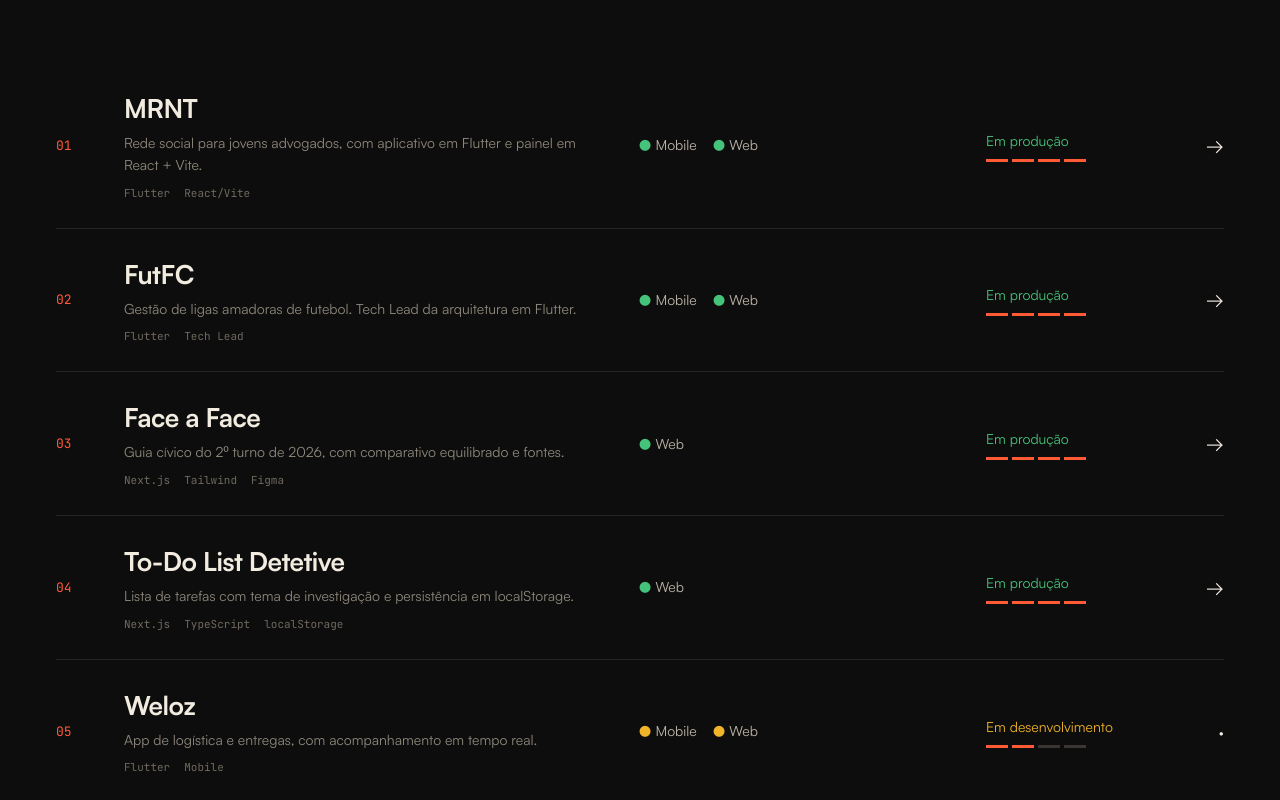
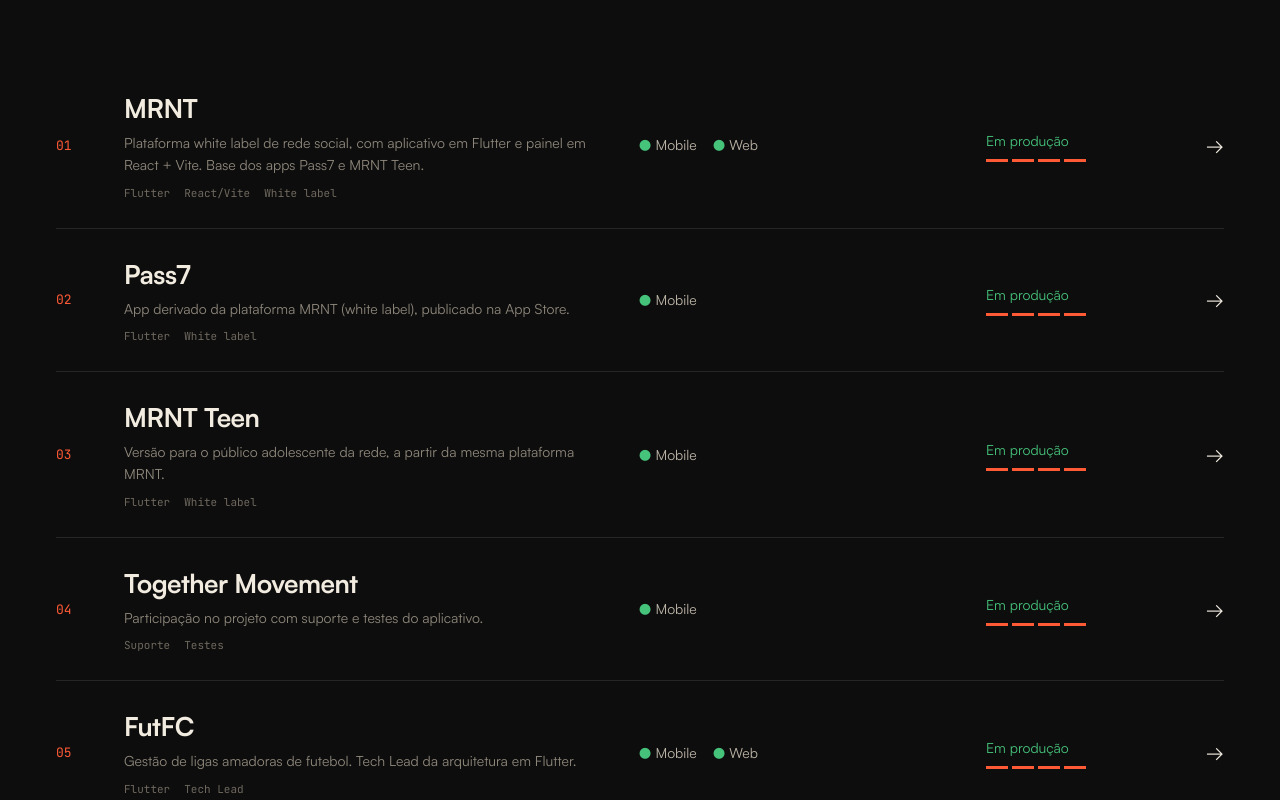
Before and after one commit to dutrathiagodev/portifolio, a Next.js app: page /projetos in a window 1280 px wide. Shown: the part 680-1480 px from the top of the page. Built offline with nearby package versions, Linux system fonts and the light colour scheme; no server answers.

Commit message:
feat(projetos): adiciona Pass7, MRNT Teen e Together Movement; MRNT como white label

```diff
--- a/src/content/projetos.ts
+++ b/src/content/projetos.ts
@@ -17,14 +17,41 @@
       name: "MRNT",
       href: "https://apps.apple.com/br/app/mrnt-rede-social-jovem-adv7/id6733221013",
       description:
-        "Rede social para jovens advogados, com aplicativo em Flutter e painel em React + Vite.",
+        "Plataforma white label de rede social, com aplicativo em Flutter e painel em React + Vite. Base dos apps Pass7 e MRNT Teen.",
       status: "production",
       featured: true,
       layers: [
         { kind: "Mobile", status: "production" },
         { kind: "Web", status: "production" },
       ],
-      tags: ["Flutter", "React/Vite"],
+      tags: ["Flutter", "React/Vite", "White label"],
+    },
+    {
+      name: "Pass7",
+      href: "https://apps.apple.com/br/app/pass7/id6806004328",
+      description:
+        "App derivado da plataforma MRNT (white label), publicado na App Store.",
+      status: "production",
+      layers: [{ kind: "Mobile", status: "production" }],
+      tags: ["Flutter", "White label"],
+    },
+    {
+      name: "MRNT Teen",
+      href: "https://apps.apple.com/br/app/mrnt-teen-rede-adv7-teen/id6801344875",
+      description:
+        "Versão para o público adolescente da rede, a partir da mesma plataforma MRNT.",
+      status: "production",
+      layers: [{ kind: "Mobile", status: "production" }],
+      tags: ["Flutter", "White label"],
+    },
+    {
+      name: "Together Movement",
+      href: "https://apps.apple.com/br/app/together-movement/id6755253318",
+      description:
+        "Participação no projeto com suporte e testes do aplicativo.",
+      status: "production",
+      layers: [{ kind: "Mobile", status: "production" }],
+      tags: ["Suporte", "Testes"],
     },
     {
       name: "FutFC",
```
